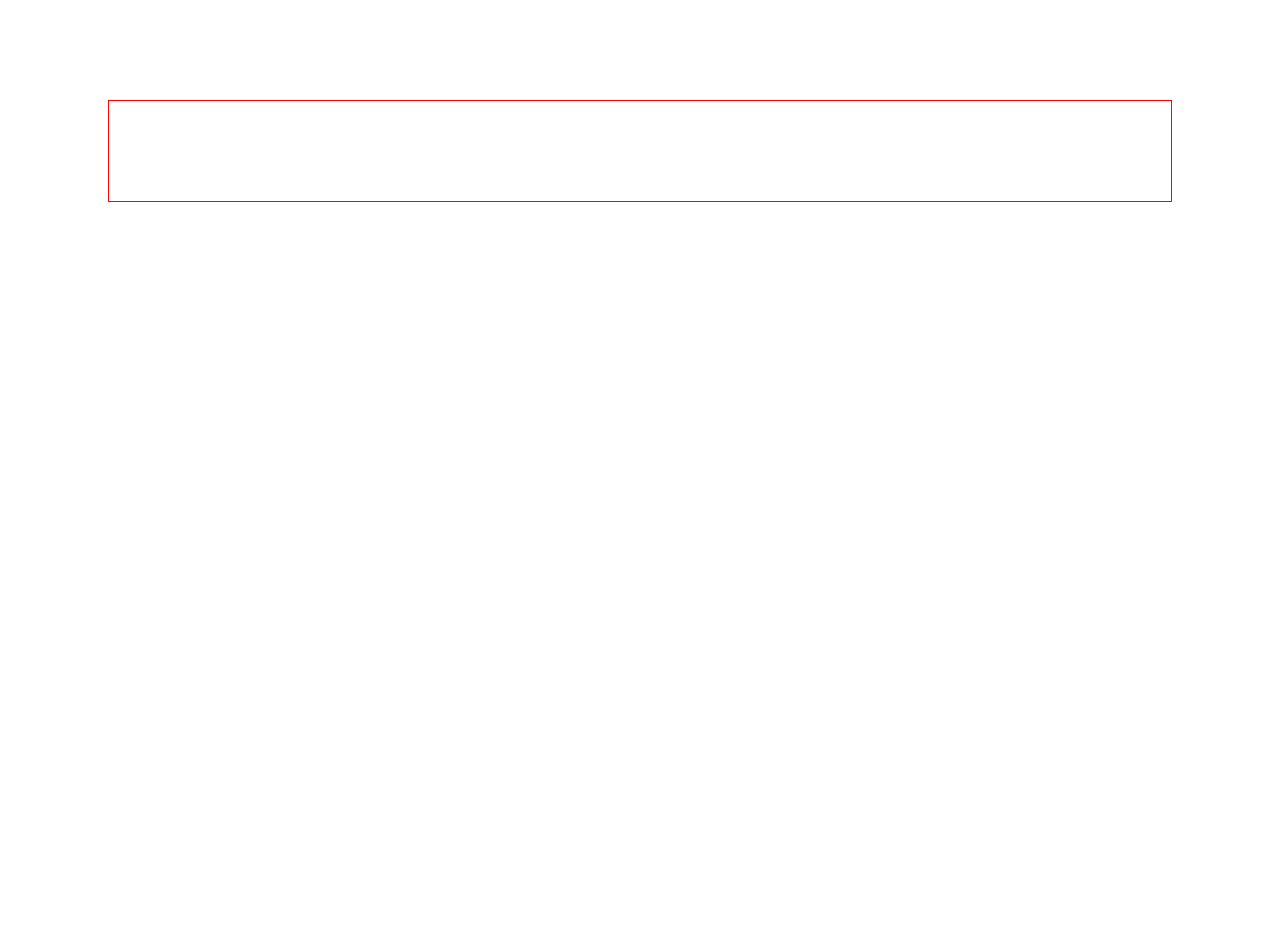
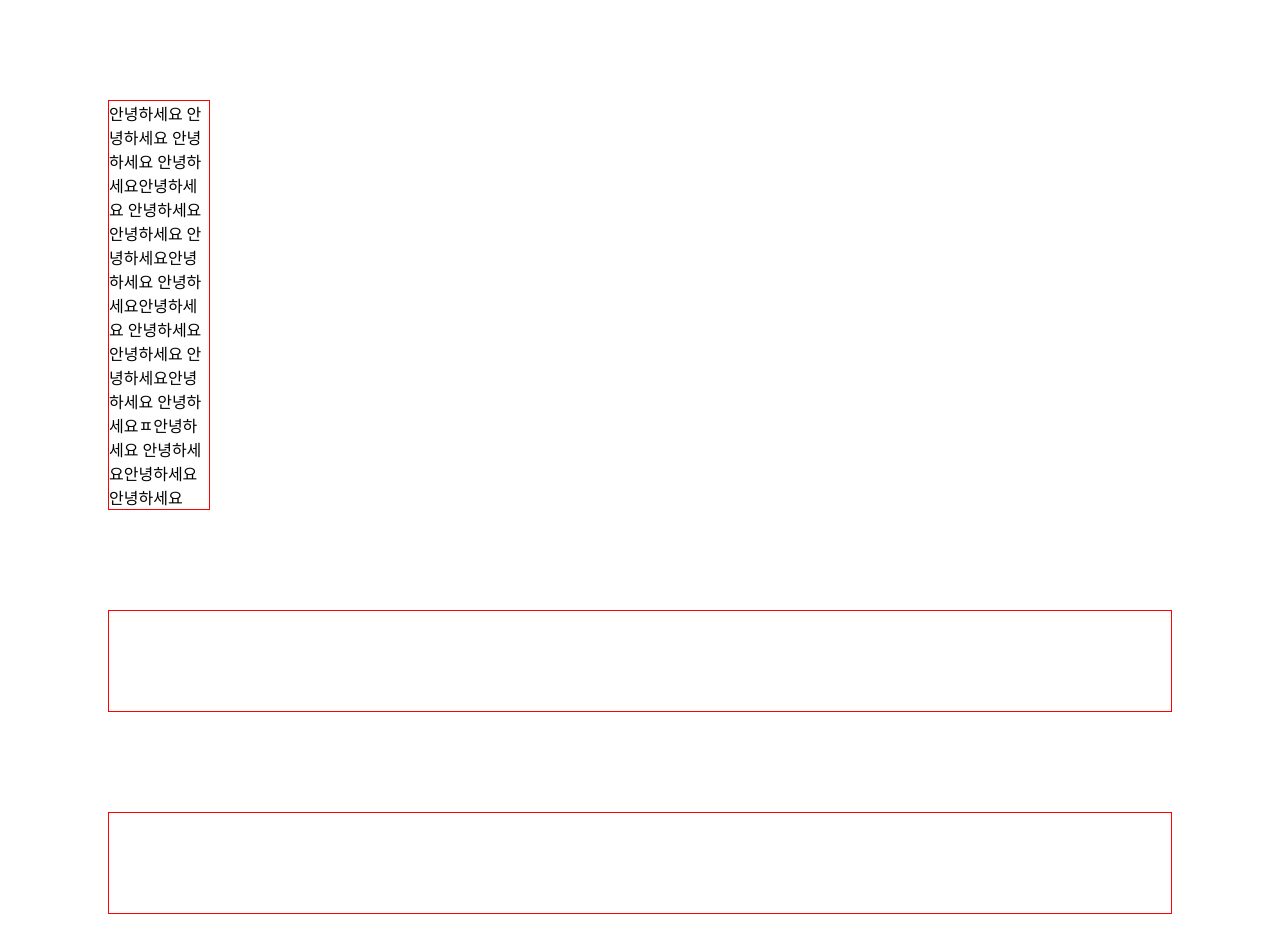
Before and after one commit to koseulgi/koseulgi, a plain HTML site: page css/boxunite.html in a window 1280 px wide. Before the commit the page ends 800 px from the top, so only its background shows below. Drawn offline with Linux system fonts and the light colour scheme.

Commit message:
width height auto  연습

```diff
--- a/css/boxunite.html
+++ b/css/boxunite.html
@@ -7,9 +7,25 @@
     <style>
 
 .unit{border:1px #f00 solid;
+    height:auto;
+    width: 100px;
+    margin: 100px;}
+
+.box{border:1px #f00 solid;
+    height:100px;
+    width: ;
+    margin: 100px;
+
+}
+
+.inner{border:1px #f00 solid;
     height:100px;
     width: auto;
-    margin: 100px;}
+    margin: 100px;
+
+}
+
+
 
     </style>
 
@@ -18,7 +34,9 @@
 
 
 
-    <div class="unit"></div>
+    <div class="unit">안녕하세요 안녕하세요 안녕하세요 안녕하세요안녕하세요 안녕하세요안녕하세요 안녕하세요안녕하세요 안녕하세요안녕하세요 안녕하세요안녕하세요 안녕하세요안녕하세요 안녕하세요ㅍ안녕하세요 안녕하세요안녕하세요 안녕하세요</div>
+    <div class="box"></div>
+    <div class="inner"></div>
 
 </body>
 </html>
```
